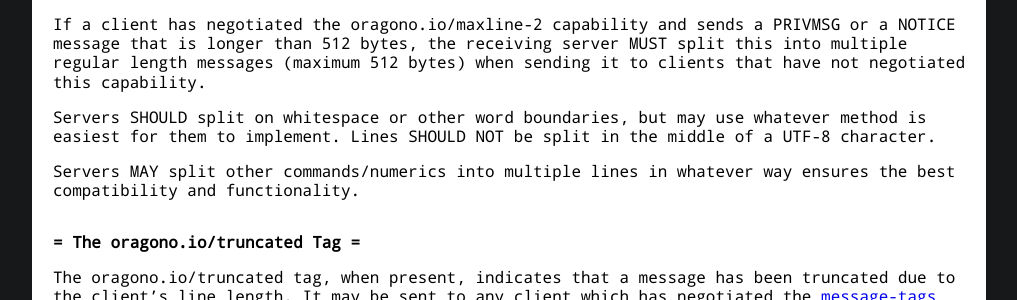
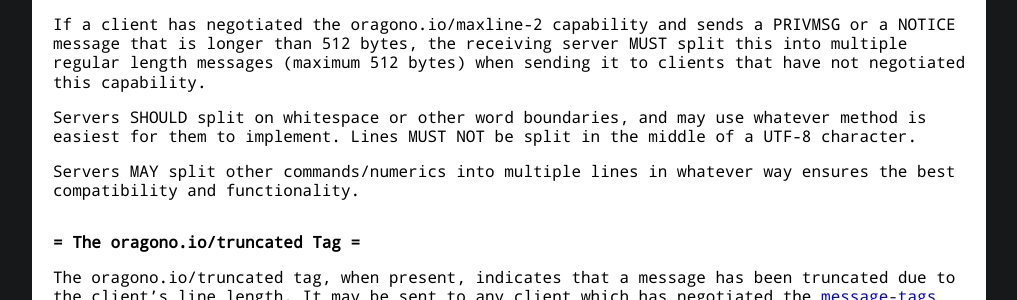
Before and after one commit to oragono/oragono-site, a Jekyll site: the page built from maxline-2.md, in a window 1280 px wide and 900 px high, scrolled down 893 px. Shown: the part 154-454 px from the top of the window, without its empty margins (131-1148 px from the left). Built offline with Jekyll 4.4.1, drawn with Linux system fonts in a browser that asks for light colours.

Commit message:
MUST not split on unicode boundaries

```diff
--- a/maxline-2.md
+++ b/maxline-2.md
@@ -35,7 +35,7 @@ The `maxline` value MUST be at least `512` and SHOULD default to at least `2048`
 ### Interaction with PRIVMSG and NOTICE
 If a client has negotiated the `oragono.io/maxline-2` capability and sends a `PRIVMSG` or a `NOTICE` message that is longer than 512 bytes, the receiving server MUST split this into multiple regular length messages (maximum 512 bytes) when sending it to clients that have not negotiated this capability.
 
-Servers SHOULD split on whitespace or other word boundaries, but may use whatever method is easiest for them to implement. Lines SHOULD NOT be split in the middle of a UTF-8 character.
+Servers SHOULD split on whitespace or other word boundaries, and may use whatever method is easiest for them to implement. Lines MUST NOT be split in the middle of a UTF-8 character.
 
 Servers MAY split other commands/numerics into multiple lines in whatever way ensures the best compatibility and functionality.
 
```
